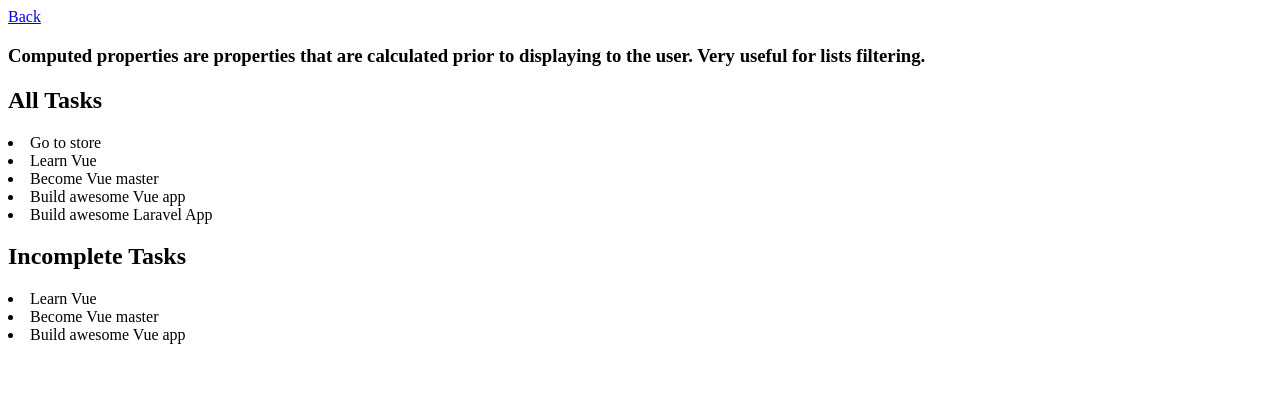
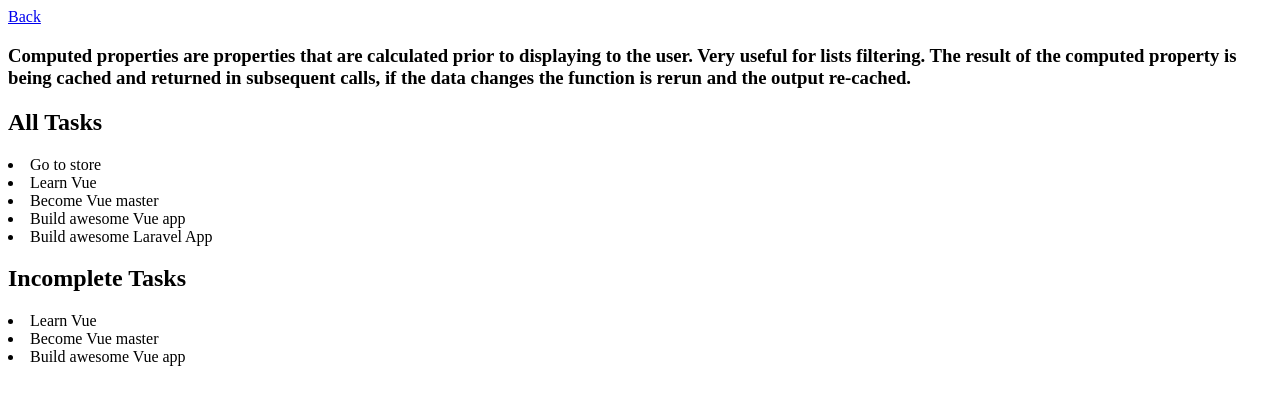
Before and after one commit to ViorelRobu/learnVue, a plain HTML site: page computed_properties/index.html in a window 1280 px wide. Drawn offline with nearby package versions, Linux system fonts and the light colour scheme.

Commit message:
update computed properties

```diff
--- a/computed_properties/index.html
+++ b/computed_properties/index.html
@@ -9,6 +9,7 @@
     <a href="../index.html">Back</a>
     <h3>
        Computed properties are properties that are calculated prior to displaying to the user. Very useful for lists filtering.
+       The result of the computed property is being cached and returned in subsequent calls, if the data changes the function is rerun and the output re-cached.
     </h3>
     <div id="root">
         <h2>All Tasks</h2>
```
